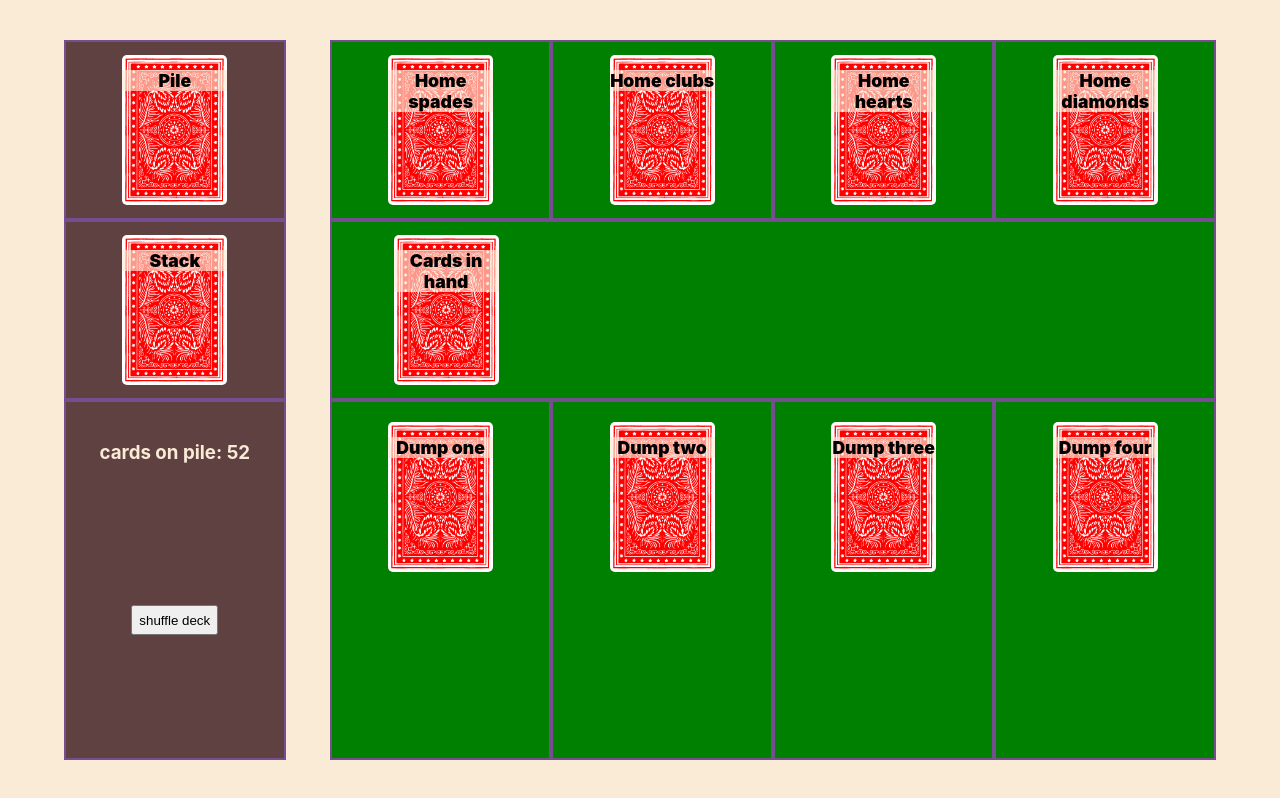
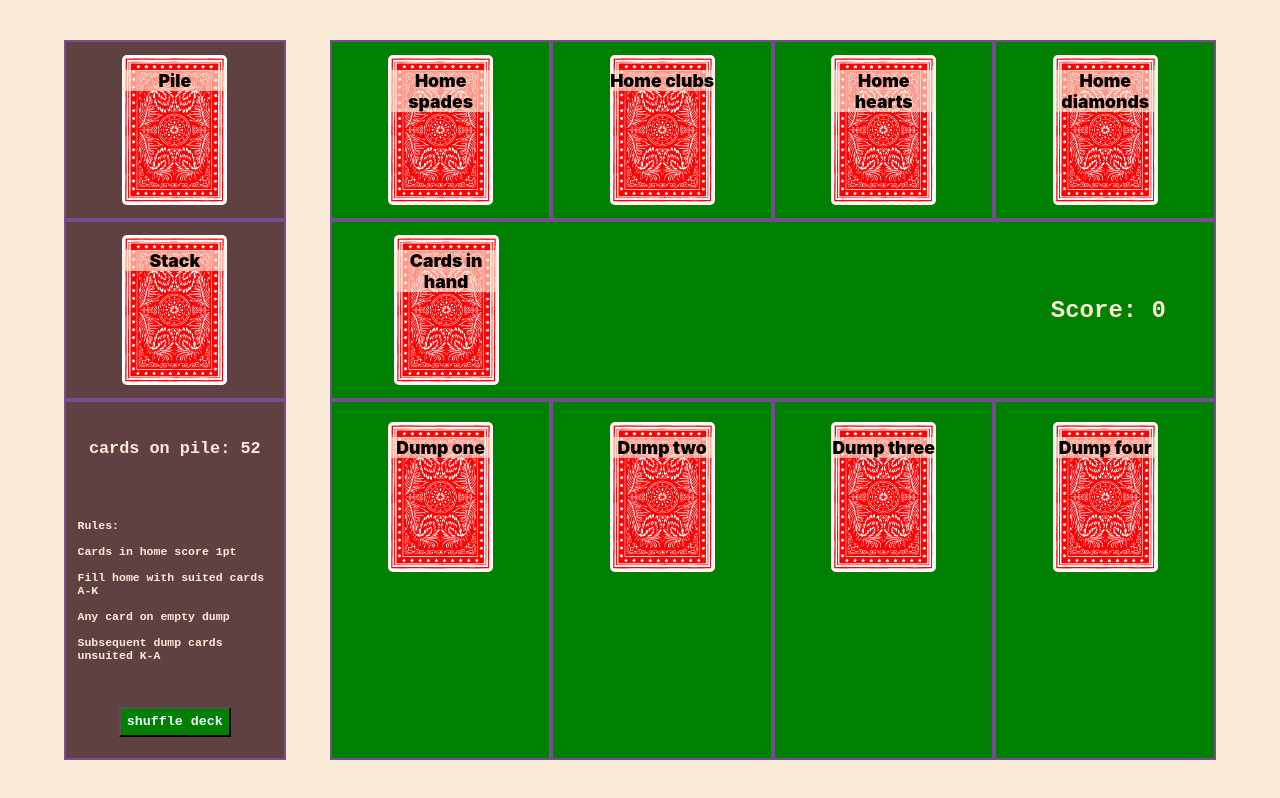
Before and after one commit to sirKevlar/react-simple-solitaire, a React (Create React App) app: page / in a window 1280 px wide. Built offline with nearby package versions, Linux system fonts and the light colour scheme.

Commit message:
adds score and rules

```diff
--- a/src/App.css
+++ b/src/App.css
@@ -27,18 +27,12 @@
   color: black;
   position: relative;
 }
-
-.hand-spread {
-  justify-self: baseline;
-  margin-left: 7%;
-}
-
+/* MANAGE VERTICAL CASCADING CARDS */
 .child {
   position: absolute;
   top: 0;
   left: 0;
 }
-
 .child-1 {
   top: 25px;
 }
@@ -75,7 +69,11 @@
 .child-12 {
   top: 300px;
 }
-
+/* MANAGE HORIZONTAL CASCADING CARDS */
+.hand-spread {
+  justify-self: baseline;
+  margin-left: 7%;
+}
 .horizontal-child-1 {
   left: 15px;
 }
@@ -129,6 +127,11 @@ img,
   width: 105px;
 }
 
+#score {
+  font-family: 'Courier New', Courier, monospace;
+  padding-right: 2em;
+}
+
 .green {
   background-color: green;
 }
@@ -153,6 +156,10 @@ img,
 
 .shuffle {
   height: 30px;
+  background-color: green;
+  color: aliceblue;
+  font-family: 'Courier New', Courier, monospace;
+  font-weight: 900;
 }
 
 .pile,
@@ -177,10 +184,20 @@ img,
   grid-area: diamonds;
 }
 .info {
+  font-family: 'Courier New', Courier, monospace;
   grid-area: info;
+  font-size: 0.9em;
+}
+#rules {
+  text-align: left;
+  padding: 1em;
+  font-size: 0.8em;
+  font-weight: 900;
 }
 .in-hand {
   grid-area: in-hand;
+  display: flex;
+  justify-content: space-between;
 }
 .stack {
   grid-area: stack;
--- a/src/components/Dump.jsx
+++ b/src/components/Dump.jsx
@@ -21,6 +21,7 @@ export default function Dump({ className, dump, setDump, inHand, setInHand }) {
       <div
         className='card-space'
         onClick={() => {
+          //CARDS IN HAND - DUMP EMPTY
           if (inHand.length > 0 && dump[className] === 0) {
             const newDump = { ...dump };
             for (let i = 0; i < inHand.length; i++) {
@@ -30,6 +31,7 @@ export default function Dump({ className, dump, setDump, inHand, setInHand }) {
             setInHand([]);
             setDump(newDump);
           } else if (
+            //CARDS IN HAND - VALID PLACING IN POPULATED DUMP
             inHand.length > 0 &&
             cardRef[inHand[0].cards[0].code[0]] ===
               cardRef[
@@ -57,17 +59,18 @@ export default function Dump({ className, dump, setDump, inHand, setInHand }) {
                 key={card.cards[0].code}
                 src={card.cards[0].image}
                 alt='card'
+                // CLICK ON INDIVIDUAL CARDS - PLACE IN HAND
                 onClick={(e) => {
+                  const cardId = e.target.className.match(/\d+/);
                   if (inHand.length === 0) {
                     const newInHand = dump[secondLetter].slice(
-                      +e.target.className.slice(-1)
+                      +cardId //+e.target.className REMOVED .slice(-1)
                     );
-                    // const newFlatHand = newInHand.flat();
                     setInHand(newInHand);
                     const newDump = { ...dump };
                     newDump[secondLetter] = dump[secondLetter].slice(
                       0,
-                      +e.target.className.slice(-1)
+                      +cardId //+e.target.className REMOVED .slice(-1)
                     );
                     newDump[className] = newDump[className] - newInHand.length;
                     setDump(newDump);
@@ -85,11 +88,11 @@ export default function Dump({ className, dump, setDump, inHand, setInHand }) {
 // EXAMPLE OF DUMP INITIAL STATE
 /*{
     one: 0,
-    n: [null],
+    n: [],
     two: 0,
-    w: [null],
+    w: [],
     three: 0,
-    h: [null],
+    h: [],
     four: 0,
-    o: [null],
+    o: [],
   } */
--- a/src/components/InHand.jsx
+++ b/src/components/InHand.jsx
@@ -1,4 +1,4 @@
-export default function InHand({ inHand, hasWon }) {
+export default function InHand({ inHand, hasWon, home }) {
   return (
     <div className='green in-hand center'>
       <div className='card-space hand-spread'>
@@ -11,6 +11,7 @@ export default function InHand({ inHand, hasWon }) {
         )}
       </div>
       {hasWon && <h2>AN HONOURABLE VICTORY</h2>}
+      <h1 id="score">Score: {home.s.length + home.c.length + home.h.length + home.d.length}</h1>
     </div>
   );
 }
--- a/src/components/Info.jsx
+++ b/src/components/Info.jsx
@@ -12,6 +12,7 @@ export default function Info({
   return (
     <div className='brown info center-top'>
       <h3>cards on pile: {currentDeck.remaining}</h3>
+      <p id="rules">Rules: <br/><br/>Cards in home score 1pt<br/><br/>Fill home with suited cards A-K<br/><br/>Any card on empty dump<br/><br/>Subsequent dump cards unsuited K-A</p>
       <button
         className='shuffle'
         onClick={() => {
--- a/src/components/Table.jsx
+++ b/src/components/Table.jsx
@@ -86,7 +86,7 @@ export default function Table() {
         setDump={setDump}
         setHasWon={setHasWon}
       />
-      <InHand inHand={inHand} hasWon={hasWon}/>
+      <InHand inHand={inHand} hasWon={hasWon} home={home}/>
       <Stack
         stack={stack}
         setStack={setStack}
```
Also changed, not shown: src/components/Home.jsx (+17 -7 lines), src/components/Pile.jsx (+16 -0 lines).
